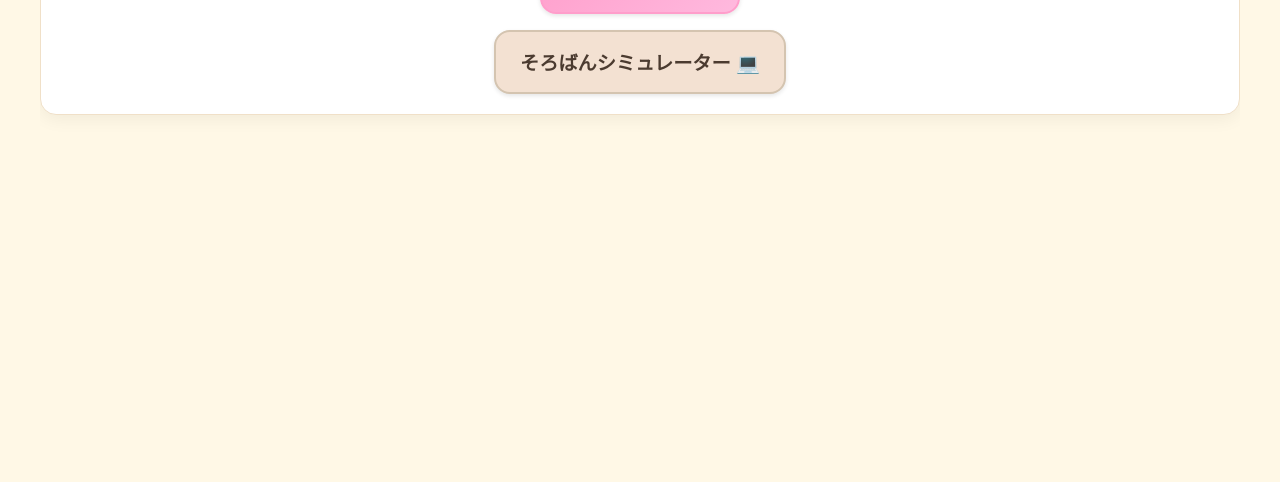
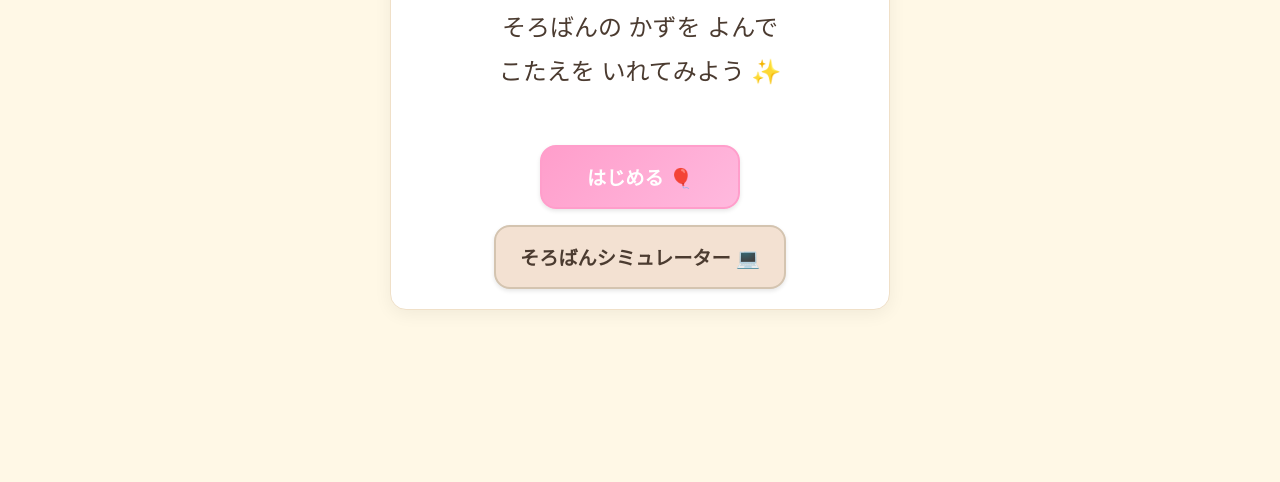
Before and after one commit to parineko/soroban_game1, an Astro site: page / in a window 1280 px wide. Shown: the part 318-800 px from the top of the page. Built offline with nearby package versions, Linux system fonts and the light colour scheme; Astro itself is replaced by a stand-in of ours; a web font is replaced by a local one.

Commit message:
fix: タイトル画面のFlexboxズレ修正とスクロールリセット

```diff
--- a/src/components/StartScreen.astro
+++ b/src/components/StartScreen.astro
@@ -1,6 +1,6 @@
 ---
 // StartScreen.astro
-// スタート画面コンポーネント（ボタン折り返し修正版）
+// タイトル画面：Flexbox完全対応版
 ---
 
 <div class="screen start-screen" data-screen="start">
@@ -20,6 +20,22 @@
 <style>
   .start-screen {
     width: 100%;
+    /* ★追加：JSからの display: flex 指定に対応するための記述 */
+    height: 100%;
+    display: flex;       /* 初期状態もFlexにする */
+    justify-content: center; /* 横方向のど真ん中 */
+    align-items: center;     /* 縦方向のど真ん中 */
+  }
+
+  .panel {
+    width: 100%;
+    max-width: 500px;
+    margin: 0 auto;
+    padding: 20px;
+    /* パネル自体の高さ調整 */
+    display: flex;
+    flex-direction: column;
+    justify-content: center;
   }
 
   .big-copy {
@@ -49,8 +65,8 @@
   }
 
   .button-column .btn {
-    width: auto;      /* 幅を内容に合わせる */
-    min-width: 200px; /* 最低限の幅 */
+    width: auto;
+    min-width: 200px;
     max-width: 100%;
     font-size: 1.2rem;
     padding: 16px 24px;
@@ -58,8 +74,6 @@
     display: inline-flex;
     justify-content: center;
     align-items: center;
-
-    /* ★修正：文字の折り返しを禁止 */
     white-space: nowrap;
   }
 </style>
--- a/src/scripts/gameController.js
+++ b/src/scripts/gameController.js
@@ -1,35 +1,20 @@
 /**
  * gameController.js
- * 最強そろばんエンジン搭載版（スクロールズレ修正済み）
+ * 画面切り替え時のズレ防止・スクロールリセット対応版
  */
 import { RESULT_MESSAGES } from './levelConfig.js';
 
-/* --- デザイン設定 --- */
 const DESIGN_CONFIG = {
   widthPerDigit: 60,
   height: 225,
-
   colors: {
-    frame: "#231815",
-    rod: "#deb887",
-    beam: "#e6e6e6",
-    beamBorder: "#231815",
-    dot: "#000000"
+    frame: "#231815", rod: "#deb887", beam: "#e6e6e6",
+    beamBorder: "#231815", dot: "#000000"
   },
-
-  bead: {
-    width: 60,
-    height: 32,
-    imgSrc: "/images/tama.png"
-  },
-
+  bead: { width: 60, height: 32, imgSrc: "/images/tama.png" },
   y: {
-    upperRest: 10,
-    upperActive: 28,
-    beam: 60,
-    lowerBase: 91,
-    lowerGap: 31,
-    lowerActiveOffset: -19
+    upperRest: 10, upperActive: 28, beam: 60,
+    lowerBase: 91, lowerGap: 31, lowerActiveOffset: -19
   }
 };
 
@@ -45,12 +30,7 @@ function validateDigit(num) {
 
 export class GameController {
   constructor() {
-    this.gameSettings = {
-      digits: 3,
-      time: 2000,
-      questions: 10
-    };
-
+    this.gameSettings = { digits: 3, time: 2000, questions: 10 };
     this.currentAnswer = 0;
     this.questionIndex = 0;
     this.correctCount = 0;
@@ -59,7 +39,6 @@ export class GameController {
     this.waitingAnswer = false;
     this.isNextState = false;
 
-    // DOM要素
     this.levelLabel = getElementSafely("level-label");
     this.questionCounter = getElementSafely("question-counter");
     this.answerDisplay = getElementSafely("answer-display");
@@ -110,7 +89,6 @@ export class GameController {
     });
   }
 
-  // ★修正ポイント：画面切り替え時にスクロール位置をリセット
   showScreen(screenName) {
     const screens = document.querySelectorAll('.screen');
     screens.forEach(screen => {
@@ -119,9 +97,9 @@ export class GameController {
 
     const targetScreen = document.querySelector(`[data-screen="${screenName}"]`);
     if (targetScreen) {
-      targetScreen.style.display = 'flex';
+      targetScreen.style.display = 'flex'; // ここでFlexを指定しているためCSS側の対応が必須
 
-      // ★ここを追加！画面の一番上に戻す
+      // ★追加：画面切り替え時にスクロール位置を一番上に戻す
       window.scrollTo(0, 0);
 
       if (screenName === 'game') {
@@ -212,15 +190,9 @@ export class GameController {
   }
 
   startLevel(digits, timeMs) {
-    this.gameSettings = {
-      digits: digits,
-      time: timeMs,
-      questions: 10
-    };
-
+    this.gameSettings = { digits: digits, time: timeMs, questions: 10 };
     this.displayDigits = 5;
     this.SVG_WIDTH = this.displayDigits * DESIGN_CONFIG.widthPerDigit;
-
     this.reset();
 
     if (this.levelLabel) {
@@ -302,7 +274,6 @@ export class GameController {
 
     if (this.abacusDisplayContainer) {
       this.createAbacusDisplay(this.currentAnswer, this.displayDigits);
-
       const svg = this.abacusDisplayContainer.querySelector('svg');
       if (svg) {
         const beads = svg.querySelectorAll('image');
@@ -459,6 +430,7 @@ export class GameController {
     }
 
     if (this.abacusDisplayContainer) {
+      this.createAbacusDisplay(this.currentAnswer, this.displayDigits);
       const svg = this.abacusDisplayContainer.querySelector('svg');
       if (svg) {
          const beads = svg.querySelectorAll('image');
```
